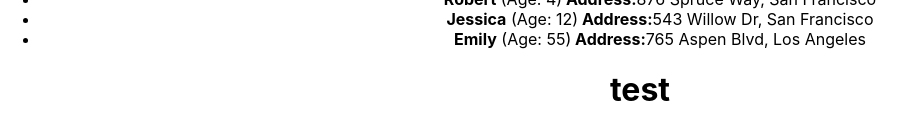
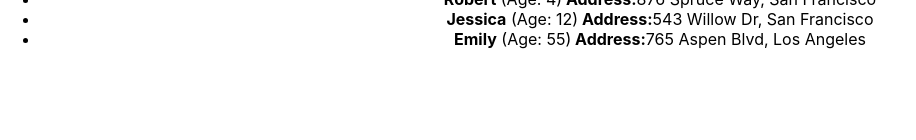
Before and after one commit to genamontana/homework-front-main, a React (Create React App) app: page / in a window 1280 px wide. Shown: the part 220-360 px from the top of the page, without its empty margins (0-916 px from the left). Built offline with nearby package versions, Linux system fonts and the light colour scheme.

Commit message:
test commit

```diff
--- a/src/App.tsx
+++ b/src/App.tsx
@@ -8,7 +8,6 @@ function App() {
   return (
     <div className="App">
       <HW1 />
-        <h1>test</h1>
       {/*<HW2 />*/}
       {/*<HW3 />*/}
       {/*<HW4 />*/}
```
